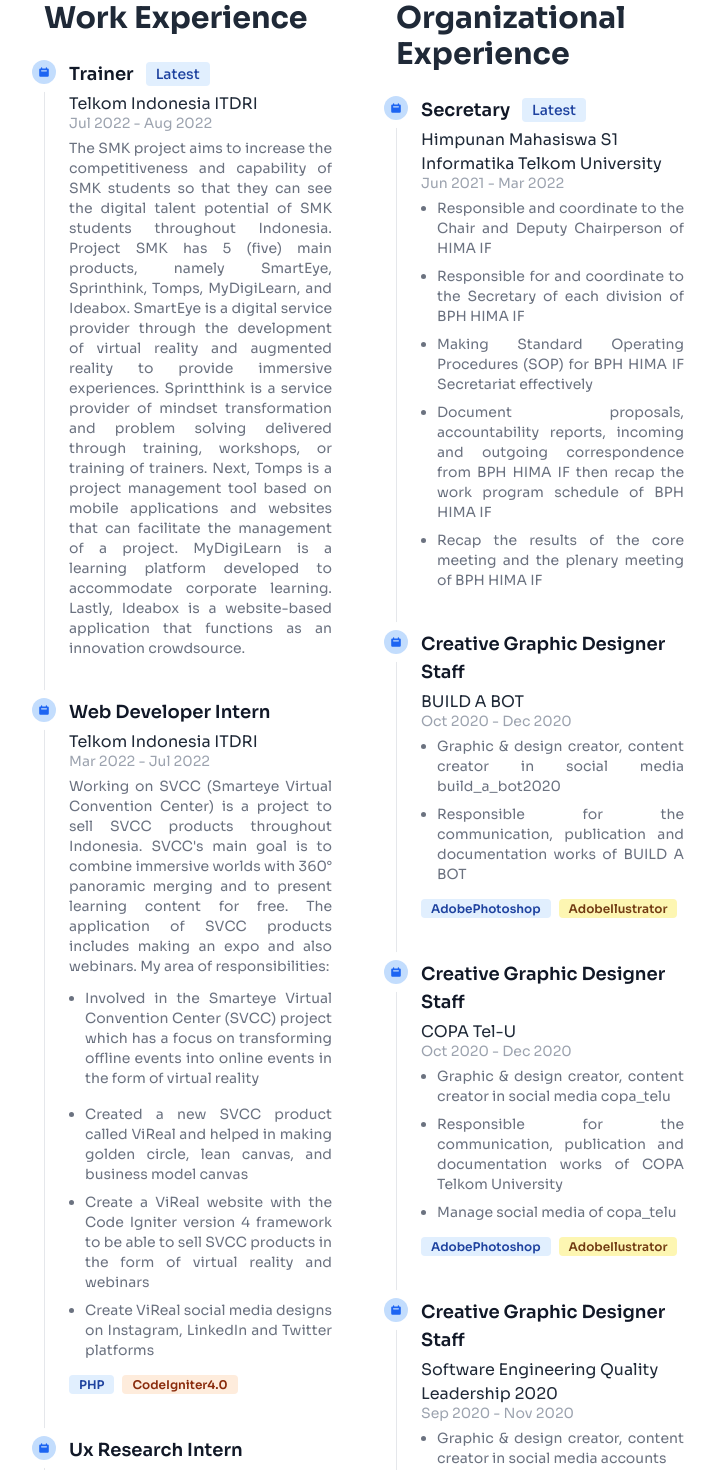
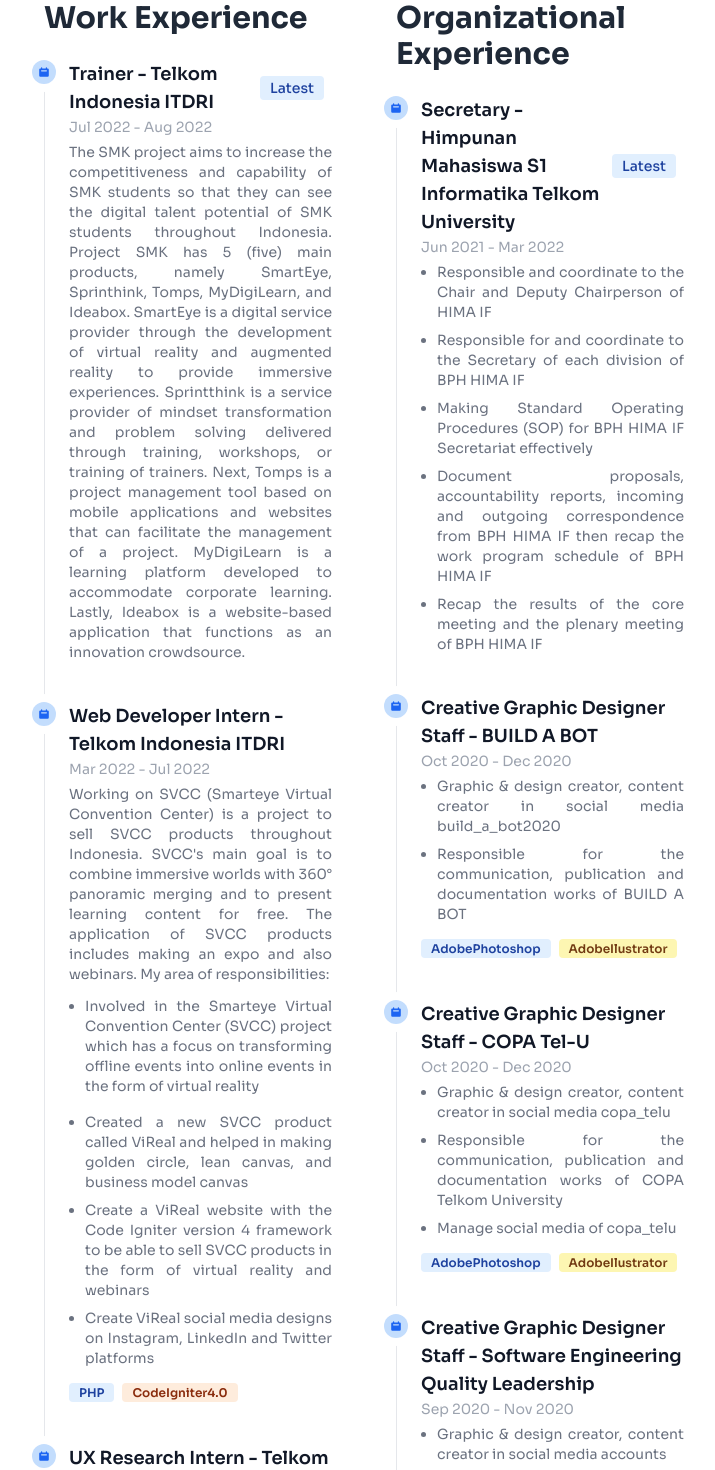
Before and after one commit to chezapangestu/chezapangestu.github.io, a React (Create React App) app: page / in a window 1280 px wide. Shown: the part 1240-2710 px from the top of the page, without its empty margins (276-991 px from the left). Built offline with nearby package versions, Linux system fonts and the light colour scheme.

Commit message:
revert the font size

```diff
--- a/src/component/Head.jsx
+++ b/src/component/Head.jsx
@@ -12,7 +12,7 @@
                 <div className="grid grid-cols-1 pt-28 sm:pt-28 md:pt-28 lg:pt-32 sm:grid-cols-1 md:grid-cols-1 lg:grid-cols-2">
                     <div>
                         <p className="animate-pulse text-sm font-semibold pt-5">👋 currently looking for work</p>
-                        <h1 className="text-4xl md:text-6xl lg:text-6xl font-black mt-6">
+                        <h1 className="text-4xl md:text-6xl lg:text-6xl font-bold mt-6">
                             Vijay Cheza Pangestu
                         </h1>
                         <p className="leading-tight lg:leading-tight sm:font-large md:font-large lg:font-large font-semibold mt-6">is a front-end & software engineer web enthusiast. Passionate about creating products and experiences people love to use. </p>
@@ -46,7 +46,7 @@
                     </div>
 
                 </div>
-                        <p className="leading-loose font-medium text-md text-justify mt-10 dark:text-whity">
+                        <p className="leading-loose font-medium text-md text-justify text-gray-500 dark:text-whity  mt-10">
                         I am a graduate student of Telkom University, majoring in Informatics. Throughout college, I discovered my enthusiasm for Web Programming courses. Since then I have studied and focused on website programming.
                         <br /><br />
                         It didn't end there, during my studies I joined many committees and organizations related to design. I also work on website projects. One of the big projects that I have created is the viral. Live website which aims to brand viral products and sell Smarteye Virtual Convention Center (SVCC) products, namely Webinar & Virtual Expo during my internship in PT. Telkom Indonesia in its position as Web developer. The results of the website that I created were able to bring my team (ViReal SVCC 3-2) to become the best team in the SVCC project.
@@ -71,8 +71,8 @@
                             <span className="flex absolute -left-3 justify-center items-center w-6 h-6 bg-blue-200 rounded-full ring-8 ring-white dark:ring-gray-900 dark:bg-blue-900">
                                 <svg aria-hidden="true" className="w-3 h-3 text-blue-600 dark:text-blue-400" fill="currentColor" viewBox="0 0 20 20" xmlns="http://www.w3.org/2000/svg"><path fill-rule="evenodd" d="M6 2a1 1 0 00-1 1v1H4a2 2 0 00-2 2v10a2 2 0 002 2h12a2 2 0 002-2V6a2 2 0 00-2-2h-1V3a1 1 0 10-2 0v1H7V3a1 1 0 00-1-1zm0 5a1 1 0 000 2h8a1 1 0 100-2H6z" clip-rule="evenodd"></path></svg>
                             </span>
-                            <h3 className="flex items-center mb-1 text-lg font-semibold text-gray-900 dark:text-white">Trainer<span className="bg-blue-100 text-blue-800 text-sm font-medium mr-2 px-2.5 py-0.5 rounded dark:bg-blue-200 dark:text-blue-800 ml-3">Latest</span></h3>
-                            <p className="dark:text-blue-300">Telkom Indonesia ITDRI</p>
+                            <h3 className="flex items-center mb-1 text-lg font-semibold text-gray-900 dark:text-white">Trainer - Telkom Indonesia ITDRI<span className="bg-blue-100 text-blue-800 text-sm font-medium mr-2 px-2.5 py-0.5 rounded dark:bg-blue-200 dark:text-blue-800 ml-3">Latest</span></h3>
+                            {/* <p className="dark:text-blue-300">Telkom Indonesia ITDRI</p> */}
                             <time className="block mb-2 text-sm font-normal leading-none text-gray-400 dark:text-gray-500">Jul 2022 - Aug 2022</time>
                             <p className="text-sm text-justify font-normal text-gray-500 dark:text-gray-400">
                             The SMK project aims to increase the competitiveness and capability of SMK students so that they can see the digital talent potential of SMK students throughout Indonesia. Project SMK has 5 (five) main products, namely SmartEye, Sprinthink, Tomps, MyDigiLearn, and Ideabox. SmartEye is a digital service provider through the development of virtual reality and augmented reality to provide immersive experiences. Sprintthink is a service provider of mindset transformation and problem solving delivered through training, workshops, or training of trainers. Next, Tomps is a project management tool based on mobile applications and websites that can facilitate the management of a project. MyDigiLearn is a learning platform developed to accommodate corporate learning. Lastly, Ideabox is a website-based application that functions as an innovation crowdsource.
@@ -83,8 +83,8 @@
                             <span className="flex absolute -left-3 justify-center items-center w-6 h-6 bg-blue-200 rounded-full ring-8 ring-white dark:ring-gray-900 dark:bg-blue-900">
                                 <svg aria-hidden="true" className="w-3 h-3 text-blue-600 dark:text-blue-400" fill="currentColor" viewBox="0 0 20 20" xmlns="http://www.w3.org/2000/svg"><path fill-rule="evenodd" d="M6 2a1 1 0 00-1 1v1H4a2 2 0 00-2 2v10a2 2 0 002 2h12a2 2 0 002-2V6a2 2 0 00-2-2h-1V3a1 1 0 10-2 0v1H7V3a1 1 0 00-1-1zm0 5a1 1 0 000 2h8a1 1 0 100-2H6z" clip-rule="evenodd"></path></svg>
                             </span>
-                            <h3 className="mb-1 text-lg font-semibold text-gray-900 dark:text-white">Web Developer Intern</h3>
-                            <p className="dark:text-blue-300">Telkom Indonesia ITDRI</p>
+                            <h3 className="mb-1 text-lg font-semibold text-gray-900 dark:text-white">Web Developer Intern - Telkom Indonesia ITDRI</h3>
+                            {/* <p className="dark:text-blue-300">Telkom Indonesia ITDRI</p> */}
                             <time className="block mb-2 text-sm font-normal leading-none text-gray-400 dark:text-gray-500">Mar 2022 - Jul 2022</time>
                             <p className="text-sm text-justify font-normal text-gray-500 dark:text-gray-400">Working on SVCC (Smarteye Virtual Convention Center) is a project to sell SVCC products throughout Indonesia. SVCC's main goal is to combine immersive worlds with 360° panoramic merging and to present learning content for free. The application of SVCC products includes making an expo and also webinars. My area of responsibilities: </p>
                             <div role="list" className="list-disc text-justify space-y-2 pl-4 mt-3 text-sm">
@@ -102,8 +102,8 @@
                             <span className="flex absolute -left-3 justify-center items-center w-6 h-6 bg-blue-200 rounded-full ring-8 ring-white dark:ring-gray-900 dark:bg-blue-900">
                                 <svg aria-hidden="true" className="w-3 h-3 text-blue-600 dark:text-blue-400" fill="currentColor" viewBox="0 0 20 20" xmlns="http://www.w3.org/2000/svg"><path fill-rule="evenodd" d="M6 2a1 1 0 00-1 1v1H4a2 2 0 00-2 2v10a2 2 0 002 2h12a2 2 0 002-2V6a2 2 0 00-2-2h-1V3a1 1 0 10-2 0v1H7V3a1 1 0 00-1-1zm0 5a1 1 0 000 2h8a1 1 0 100-2H6z" clip-rule="evenodd"></path></svg>
                             </span>
-                            <h3 className="mb-1 text-lg font-semibold text-gray-900 dark:text-white">Ux Research Intern</h3>
-                            <p className="dark:text-blue-300">Telkom Indonesia DXB</p>
+                            <h3 className="mb-1 text-lg font-semibold text-gray-900 dark:text-white">UX Research Intern - Telkom Indonesia DXB</h3>
+                            {/* <p className="dark:text-blue-300">Telkom Indonesia DXB</p> */}
                             <time className="block mb-2 text-sm font-normal leading-none text-gray-400 dark:text-gray-500">Jul 2021 - Aug 2021</time>
                             <div role="list" className="list-disc text-justify space-y-2 pl-4 text-sm">
                                 <li className="mb-4 font-normal text-gray-500 dark:text-gray-400">Perform usability testing (UT) and heuristic evaluation (HE) on the application Linkaja Telkom Group</li>
@@ -129,8 +129,8 @@
                             <span className="flex absolute -left-3 justify-center items-center w-6 h-6 bg-blue-200 rounded-full ring-8 ring-white dark:ring-gray-900 dark:bg-blue-900">
                                 <svg aria-hidden="true" className="w-3 h-3 text-blue-600 dark:text-blue-400" fill="currentColor" viewBox="0 0 20 20" xmlns="http://www.w3.org/2000/svg"><path fill-rule="evenodd" d="M6 2a1 1 0 00-1 1v1H4a2 2 0 00-2 2v10a2 2 0 002 2h12a2 2 0 002-2V6a2 2 0 00-2-2h-1V3a1 1 0 10-2 0v1H7V3a1 1 0 00-1-1zm0 5a1 1 0 000 2h8a1 1 0 100-2H6z" clip-rule="evenodd"></path></svg>
                             </span>
-                            <h3 className="flex items-center mb-1 text-lg font-semibold text-gray-900 dark:text-white">Secretary <span className="bg-blue-100 text-blue-800 text-sm font-medium mr-2 px-2.5 py-0.5 rounded dark:bg-blue-200 dark:text-blue-800 ml-3">Latest</span></h3>
-                            <p className="dark:text-blue-300">Himpunan Mahasiswa S1 Informatika Telkom University</p>
+                            <h3 className="flex items-center mb-1 text-lg font-semibold text-gray-900 dark:text-white">Secretary - Himpunan Mahasiswa S1 Informatika Telkom University<span className="bg-blue-100 text-blue-800 text-sm font-medium mr-2 px-2.5 py-0.5 rounded dark:bg-blue-200 dark:text-blue-800 ml-3">Latest</span></h3>
+                            {/* <p className="dark:text-blue-300">Himpunan Mahasiswa S1 Informatika Telkom University</p> */}
                             <time className="block mb-2 text-sm font-normal leading-none text-gray-400 dark:text-gray-500">Jun 2021 - Mar 2022</time>
                             <div role="list" className="list-disc text-justify space-y-2 pl-4 text-sm ">
                                 <li className="font-normal text-gray-500 dark:text-gray-400">Responsible and coordinate to the Chair and Deputy Chairperson of HIMA IF</li>
@@ -145,8 +145,8 @@
                             <span className="flex absolute -left-3 justify-center items-center w-6 h-6 bg-blue-200 rounded-full ring-8 ring-white dark:ring-gray-900 dark:bg-blue-900">
                                 <svg aria-hidden="true" className="w-3 h-3 text-blue-600 dark:text-blue-400" fill="currentColor" viewBox="0 0 20 20" xmlns="http://www.w3.org/2000/svg"><path fill-rule="evenodd" d="M6 2a1 1 0 00-1 1v1H4a2 2 0 00-2 2v10a2 2 0 002 2h12a2 2 0 002-2V6a2 2 0 00-2-2h-1V3a1 1 0 10-2 0v1H7V3a1 1 0 00-1-1zm0 5a1 1 0 000 2h8a1 1 0 100-2H6z" clip-rule="evenodd"></path></svg>
                             </span>
-                            <h3 className="mb-1 text-lg font-semibold text-gray-900 dark:text-white">Creative Graphic Designer Staff</h3>
-                            <p className="dark:text-blue-300">BUILD A BOT</p>
+                            <h3 className="mb-1 text-lg font-semibold text-gray-900 dark:text-white">Creative Graphic Designer Staff - BUILD A BOT</h3>
+                            {/* <p className="dark:text-blue-300">BUILD A BOT</p> */}
                             <time className="block mb-2 text-sm font-normal leading-none text-gray-400 dark:text-gray-500">Oct 2020 - Dec 2020</time>
                             <div role="list" className="list-disc text-justify space-y-2 pl-4 text-sm">
                                 <li className="font-normal text-gray-500 dark:text-gray-400">Graphic & design creator, content creator in social media build_a_bot2020</li>
@@ -161,8 +161,8 @@
                             <span className="flex absolute -left-3 justify-center items-center w-6 h-6 bg-blue-200 rounded-full ring-8 ring-white dark:ring-gray-900 dark:bg-blue-900">
                                 <svg aria-hidden="true" className="w-3 h-3 text-blue-600 dark:text-blue-400" fill="currentColor" viewBox="0 0 20 20" xmlns="http://www.w3.org/2000/svg"><path fill-rule="evenodd" d="M6 2a1 1 0 00-1 1v1H4a2 2 0 00-2 2v10a2 2 0 002 2h12a2 2 0 002-2V6a2 2 0 00-2-2h-1V3a1 1 0 10-2 0v1H7V3a1 1 0 00-1-1zm0 5a1 1 0 000 2h8a1 1 0 100-2H6z" clip-rule="evenodd"></path></svg>
                             </span>
-                            <h3 className="mb-1 text-lg font-semibold text-gray-900 dark:text-white">Creative Graphic Designer Staff</h3>
-                            <p className="dark:text-blue-300">COPA Tel-U</p>
+                            <h3 className="mb-1 text-lg font-semibold text-gray-900 dark:text-white">Creative Graphic Designer Staff - COPA Tel-U</h3>
+                            {/* <p className="dark:text-blue-300">COPA Tel-U</p> */}
                             <time className="block mb-2 text-sm font-normal leading-none text-gray-400 dark:text-gray-500">Oct 2020 - Dec 2020</time>
                             <div role="list" className="list-disc text-justify space-y-2 pl-4 text-sm">
                                 <li className="font-normal text-gray-500 dark:text-gray-400">Graphic & design creator, content creator in social media copa_telu</li>
@@ -178,8 +178,8 @@
                             <span className="flex absolute -left-3 justify-center items-center w-6 h-6 bg-blue-200 rounded-full ring-8 ring-white dark:ring-gray-900 dark:bg-blue-900">
                                 <svg aria-hidden="true" className="w-3 h-3 text-blue-600 dark:text-blue-400" fill="currentColor" viewBox="0 0 20 20" xmlns="http://www.w3.org/2000/svg"><path fill-rule="evenodd" d="M6 2a1 1 0 00-1 1v1H4a2 2 0 00-2 2v10a2 2 0 002 2h12a2 2 0 002-2V6a2 2 0 00-2-2h-1V3a1 1 0 10-2 0v1H7V3a1 1 0 00-1-1zm0 5a1 1 0 000 2h8a1 1 0 100-2H6z" clip-rule="evenodd"></path></svg>
                             </span>
-                            <h3 className="mb-1 text-lg font-semibold text-gray-900 dark:text-white">Creative Graphic Designer Staff</h3>
-                            <p className="dark:text-blue-300">Software Engineering Quality Leadership 2020</p>
+                            <h3 className="mb-1 text-lg font-semibold text-gray-900 dark:text-white">Creative Graphic Designer Staff - Software Engineering Quality Leadership</h3>
+                            {/* <p className="dark:text-blue-300">Software Engineering Quality Leadership 2020</p> */}
                             <time className="block mb-2 text-sm font-normal leading-none text-gray-400 dark:text-gray-500">Sep 2020 - Nov 2020</time>
                             <div role="list" className="list-disc text-justify space-y-2 pl-4 text-sm">
                                 <li className="font-normal text-gray-500 dark:text-gray-400">Graphic & design creator, content creator in social media accounts</li>
@@ -195,8 +195,8 @@
                             <span className="flex absolute -left-3 justify-center items-center w-6 h-6 bg-blue-200 rounded-full ring-8 ring-white dark:ring-gray-900 dark:bg-blue-900">
                                 <svg aria-hidden="true" className="w-3 h-3 text-blue-600 dark:text-blue-400" fill="currentColor" viewBox="0 0 20 20" xmlns="http://www.w3.org/2000/svg"><path fill-rule="evenodd" d="M6 2a1 1 0 00-1 1v1H4a2 2 0 00-2 2v10a2 2 0 002 2h12a2 2 0 002-2V6a2 2 0 00-2-2h-1V3a1 1 0 10-2 0v1H7V3a1 1 0 00-1-1zm0 5a1 1 0 000 2h8a1 1 0 100-2H6z" clip-rule="evenodd"></path></svg>
                             </span>
-                            <h3 className="mb-1 text-lg font-semibold text-gray-900 dark:text-white">Creative Graphic Designer Staff</h3>
-                            <p className="dark:text-blue-300">Information Security and Programming Competition (iCyption) 2020</p>
+                            <h3 className="mb-1 text-lg font-semibold text-gray-900 dark:text-white">Creative Graphic Designer Staff - Information Security and Programming Competition (iCyption)</h3>
+                            {/* <p className="dark:text-blue-300">Information Security and Programming Competition (iCyption) 2020</p> */}
                             <time className="block mb-2 text-sm font-normal leading-none text-gray-400 dark:text-gray-500">May 2020 - Jul 2020</time>
                             <div role="list" className="list-disc text-justify space-y-2 pl-4 text-sm">
                                 <li className="font-normal text-gray-500 dark:text-gray-400">Graphic & design creator, content creator in social media accounts</li>
@@ -212,8 +212,8 @@
                             <span className="flex absolute -left-3 justify-center items-center w-6 h-6 bg-blue-200 rounded-full ring-8 ring-white dark:ring-gray-900 dark:bg-blue-900">
                                 <svg aria-hidden="true" className="w-3 h-3 text-blue-600 dark:text-blue-400" fill="currentColor" viewBox="0 0 20 20" xmlns="http://www.w3.org/2000/svg"><path fill-rule="evenodd" d="M6 2a1 1 0 00-1 1v1H4a2 2 0 00-2 2v10a2 2 0 002 2h12a2 2 0 002-2V6a2 2 0 00-2-2h-1V3a1 1 0 10-2 0v1H7V3a1 1 0 00-1-1zm0 5a1 1 0 000 2h8a1 1 0 100-2H6z" clip-rule="evenodd"></path></svg>
                             </span>
-                            <h3 className="mb-1 text-lg font-semibold text-gray-900 dark:text-white">Creative Economy Staff</h3>
-                            <p className="dark:text-blue-300">Perhimpunan Mahasiswa Bandung Telkom University (PERMIB) </p>
+                            <h3 className="mb-1 text-lg font-semibold text-gray-900 dark:text-white">Creative Economy Staff - Perhimpunan Mahasiswa Bandung Telkom University (PERMIB)</h3>
+                            {/* <p className="dark:text-blue-300">Perhimpunan Mahasiswa Bandung Telkom University (PERMIB) </p> */}
                             <time className="block mb-2 text-sm font-normal leading-none text-gray-400 dark:text-gray-500">Aug 2020 - Feb 2021</time>
                             <div role="list" className="list-disc text-justify space-y-2 pl-4 text-sm">
                                 <li className="font-normal text-gray-500 dark:text-gray-400">Ensuring income for the organization in an attractive, creative and innovative way</li>
@@ -229,8 +229,8 @@
                             <span className="flex absolute -left-3 justify-center items-center w-6 h-6 bg-blue-200 rounded-full ring-8 ring-white dark:ring-gray-900 dark:bg-blue-900">
                                 <svg aria-hidden="true" className="w-3 h-3 text-blue-600 dark:text-blue-400" fill="currentColor" viewBox="0 0 20 20" xmlns="http://www.w3.org/2000/svg"><path fill-rule="evenodd" d="M6 2a1 1 0 00-1 1v1H4a2 2 0 00-2 2v10a2 2 0 002 2h12a2 2 0 002-2V6a2 2 0 00-2-2h-1V3a1 1 0 10-2 0v1H7V3a1 1 0 00-1-1zm0 5a1 1 0 000 2h8a1 1 0 100-2H6z" clip-rule="evenodd"></path></svg>
                             </span>
-                            <h3 className="mb-1 text-lg font-semibold text-gray-900 dark:text-white">Media Information and Communication Staff</h3>
-                            <p className="blue-300 dark:text-blue-300">Himpunan Mahasiswa S1 Informatika Telkom University</p>
+                            <h3 className="mb-1 text-lg font-semibold text-gray-900 dark:text-white">Media Information and Communication Staff - Himpunan Mahasiswa S1 Informatika Telkom University</h3>
+                            {/* <p className="blue-300 dark:text-blue-300">Himpunan Mahasiswa S1 Informatika Telkom University</p> */}
                             <time className="block mb-2 text-sm font-normal leading-none text-gray-400 dark:text-gray-500">Mar 2020 - Feb 2021</time>
                             <div role="list" className="list-disc text-justify space-y-2 pl-4 text-sm">
                                 <li className="font-normal text-gray-500 dark:text-gray-400">Make SOP for information distribution structurally and efficiently</li>
--- a/src/component/Portfolio.jsx
+++ b/src/component/Portfolio.jsx
@@ -8,7 +8,7 @@
             <h1 className="text-3xl font-bold">
             What I recently worked on ✍
             </h1>
-            <p className="font-medium mb-6">Read about some of the products I've got the opportunity to work on</p>
+            <p className="font-medium text-gray-500 dark:text-whity mb-6">Read about some of the products I've got the opportunity to work on</p>
             <div className="rounded-lg border-2 border-gray-100 bg-gray-50 dark:bg-blacky dark:border-gray-700">
                 <div className="grid grid-cols-1 sm:grid-cols-1 md:grid-cols-2 lg:grid-cols-2">
                     <div className="order-last pb-6 pt-2 sm:py-6 md:py-6 lg:py-6 px-6">
```
